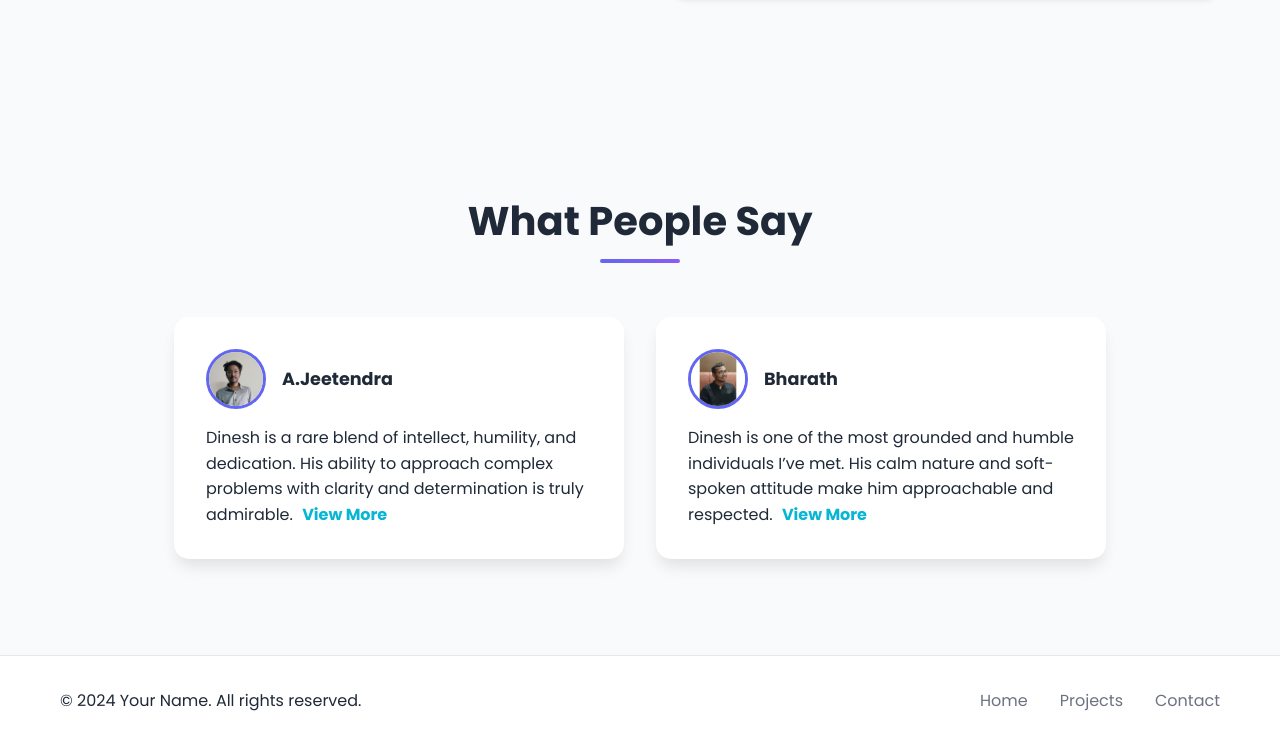
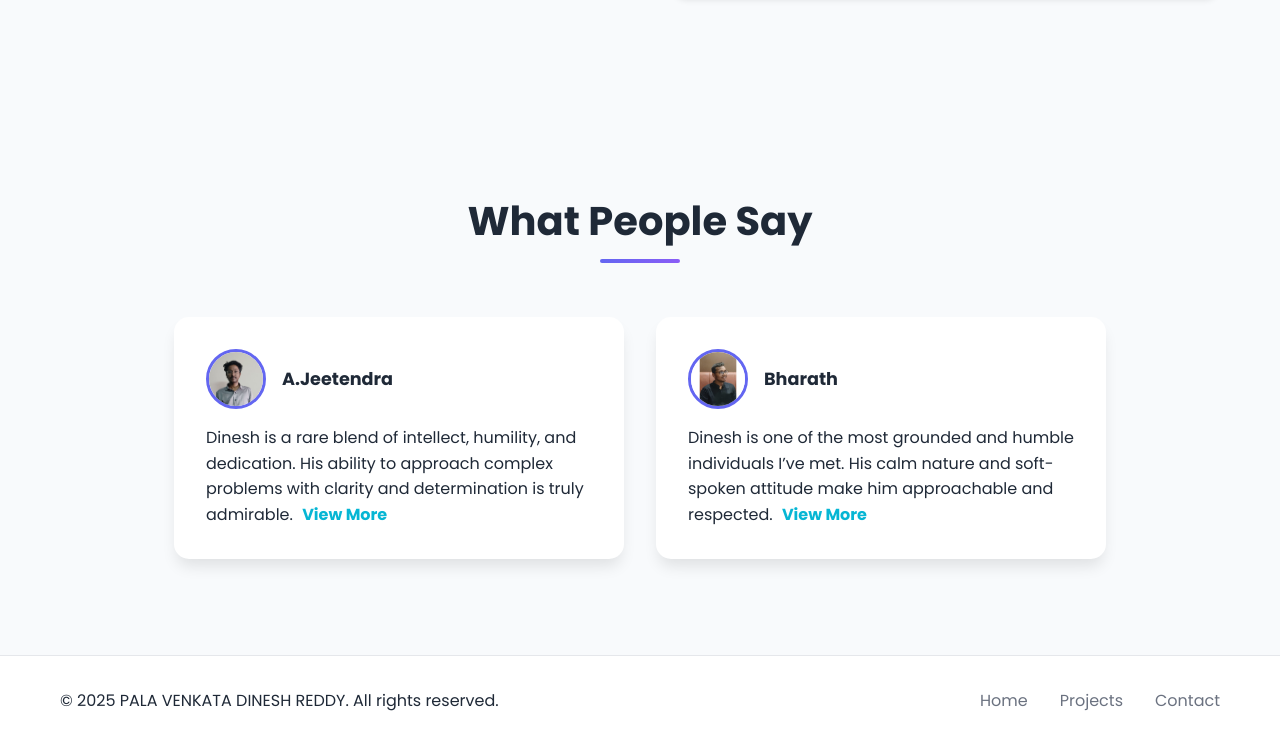
Before and after one commit to dinesh31-bit/main-portfolio, a plain HTML site: page index.html in a window 1280 px wide. Shown: the part 5872-6618 px from the top of the page. Drawn offline with Linux system fonts and the light colour scheme.

Commit message:
Update index.html

```diff
--- a/index.html
+++ b/index.html
@@ -537,7 +537,7 @@ Problem Solver</span>
     <footer class="footer">
         <div class="container">
             <div class="footer-content">
-                <p>&copy; 2024 Your Name. All rights reserved.</p>
+                <p>&copy; 2025 PALA VENKATA DINESH REDDY. All rights reserved.</p>
                 <div class="footer-links">
                     <a href="#home">Home</a>
                     <a href="#projects">Projects</a>
```
